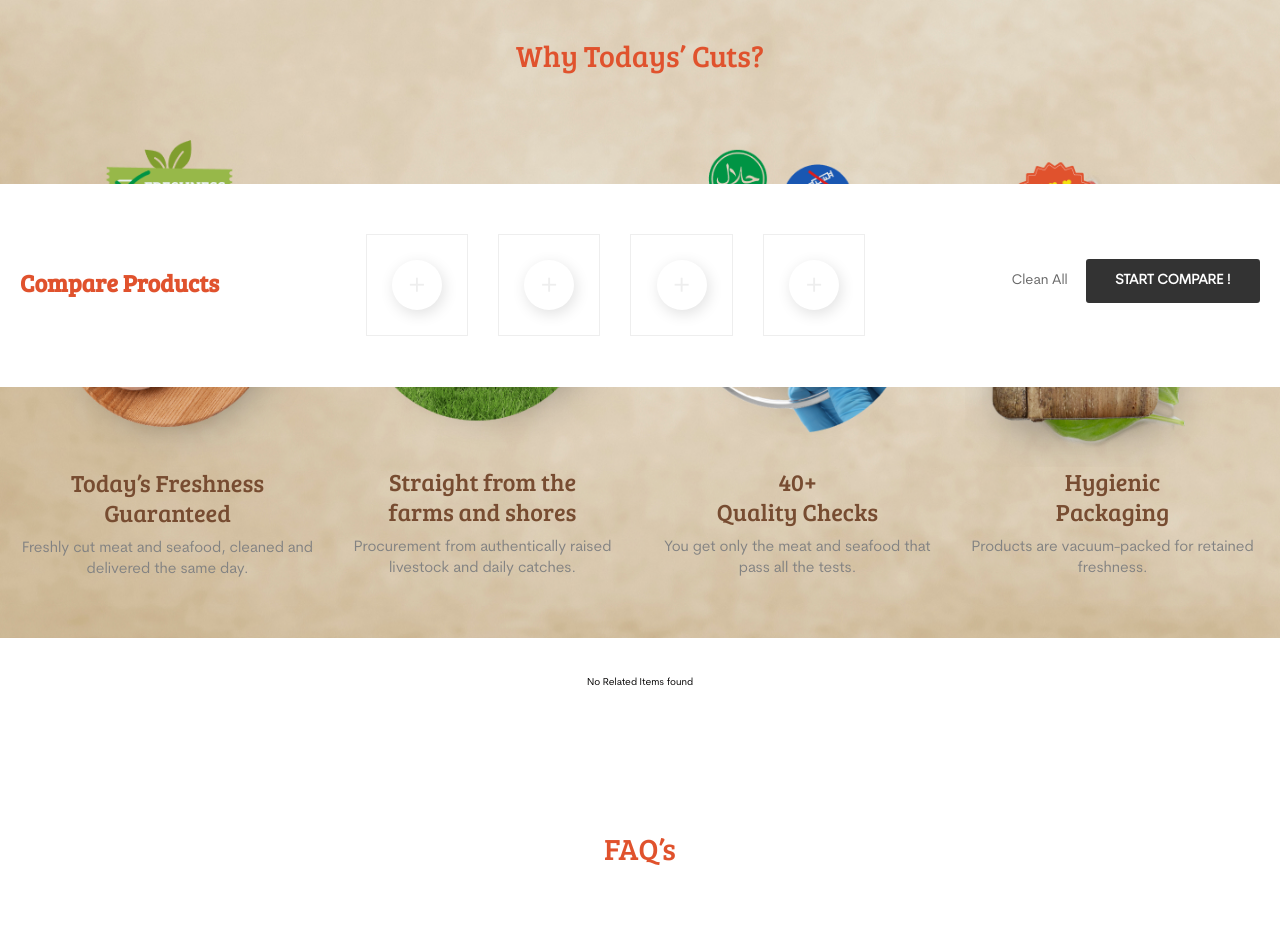
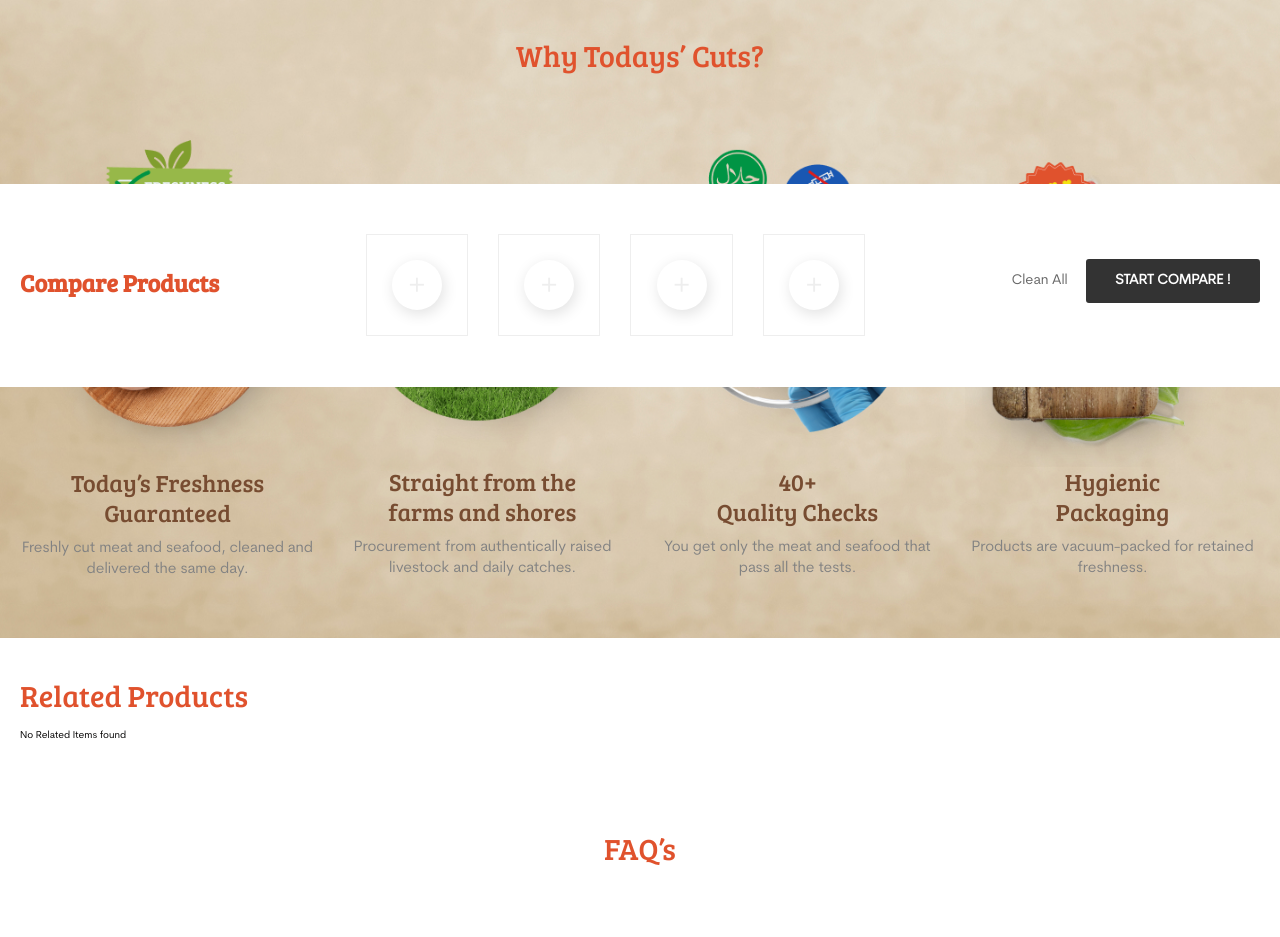
Before and after one commit to JIVITTECH/triken, a PHP site: page /triken/items_description.php in a window 1280 px wide. Shown: the part 616-1553 px from the top of the page. Run offline with PHP 8.4, Linux system fonts and the light colour scheme; the visitor is signed in with stand-in values (Sample User, id 1); data that the repository does not hold is empty; some libraries are stand-ins or nearby versions.

Commit message:
ADU-TRIKEN-1310

```diff
--- a/items_description.php
+++ b/items_description.php
@@ -108,7 +108,38 @@
 
 		<?php include('whytodays.php'); ?>
 
-		<section class="best_seller related appear-animate bg-white" id="related_products">
+		<section class="best_seller related appear-animate bg-white">
+			<div class="container">
+		        <div class="widget-body br-sm h-100">
+		       		<h1 class="title text-left appear-animate"> Related Products</h1>
+		            <div class="swiper slider_sec">
+		                <div class="swiper-container swiper-theme nav-top" data-swiper-options="{
+		                                        'slidesPerView': 1.1,
+		                                        'spaceBetween': 10,
+												'observer': true,
+                                                'observeParents': true,
+		                                        'breakpoints': {
+		                                            '576': {
+		                                                'slidesPerView': 2
+		                                            },
+		                                            '768': {
+		                                                'slidesPerView': 3
+		                                            },
+		                                            '992': {
+		                                                'slidesPerView': 4
+		                                            }
+		                                        }
+		                                    }">
+
+					    	<div class="swiper-wrapper row cols-lg-1 cols-md-3" id="related_products">
+			                </div>
+
+							<button class="swiper-button-next"></button>
+			                <button class="swiper-button-prev"></button>
+		                </div>
+		            </div>
+		        </div>
+		    </div>
 		</section>
 
 		<?php include('faq.php'); ?>
--- a/js/items_description.js
+++ b/js/items_description.js
@@ -154,27 +154,7 @@ function loadAllRelatedItems() {
 	xmlhttp.onreadystatechange = function () {
 		if (xmlhttp.readyState === 4 && xmlhttp.status === 200) {
 			var myObj = JSON.parse(this.responseText);
-			information = information + '<div class="container">' +
-			                                '<div class="widget-body br-sm h-100">' +
-											     '<h1 class="title text-left appear-animate"> Related Products</h1>' +
-     											 '<div class="swiper slider_sec">';
 			if (myObj.length !== 0) {
-			    information = information + "<div class=" + '"swiper-container swiper-theme nav-top"' + ' data-swiper-options="{' +
-				                                            "'slidesPerView': 1.1," +
-															"'spaceBetween': 10," +
-															"'breakpoints': {" +
-															    "'576': {" +
-																   "'slidesPerView': 2" +
-																"}," +
-																"'768': {" +
-																   "'slidesPerView': 3" +
-                                                                "}," +
-																"'992': {" +
-																   "'slidesPerView': 4" +
-                                                                "}" +
-															"}" +
-														'}">' +
-											"<div class='swiper-wrapper row cols-lg-1 cols-md-3'>";
 				for (var i = 0; i < myObj.length; i++) {
 					var cover_photo = myObj[i].image;
 					var image_path = "";
@@ -238,14 +218,9 @@ function loadAllRelatedItems() {
 												"</div>"  ;
 
 				}
-				information = information + "</div>" +
-				                            "<button class='swiper-button-next'></button>" +
-											"<button class='swiper-button-prev'></button>" +
-											"</div>";
-		    } else {
+			} else {
 				$('#related_products').append("<center>No Related Items found</center>");
             }
-			information = information + '</div>' + '</div>' + '</div>';
 			$('#related_products').append(information);
 		}
 	};
```
